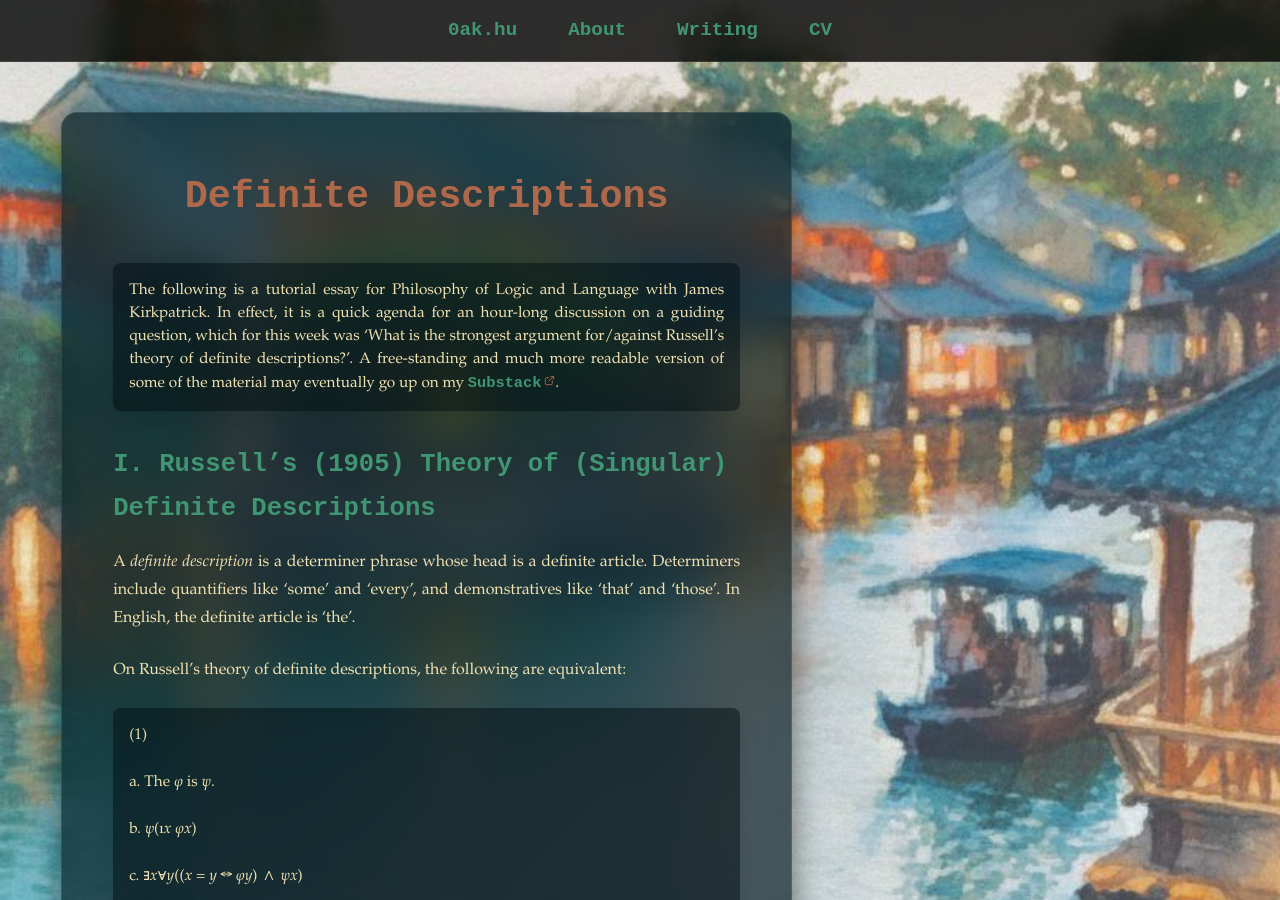
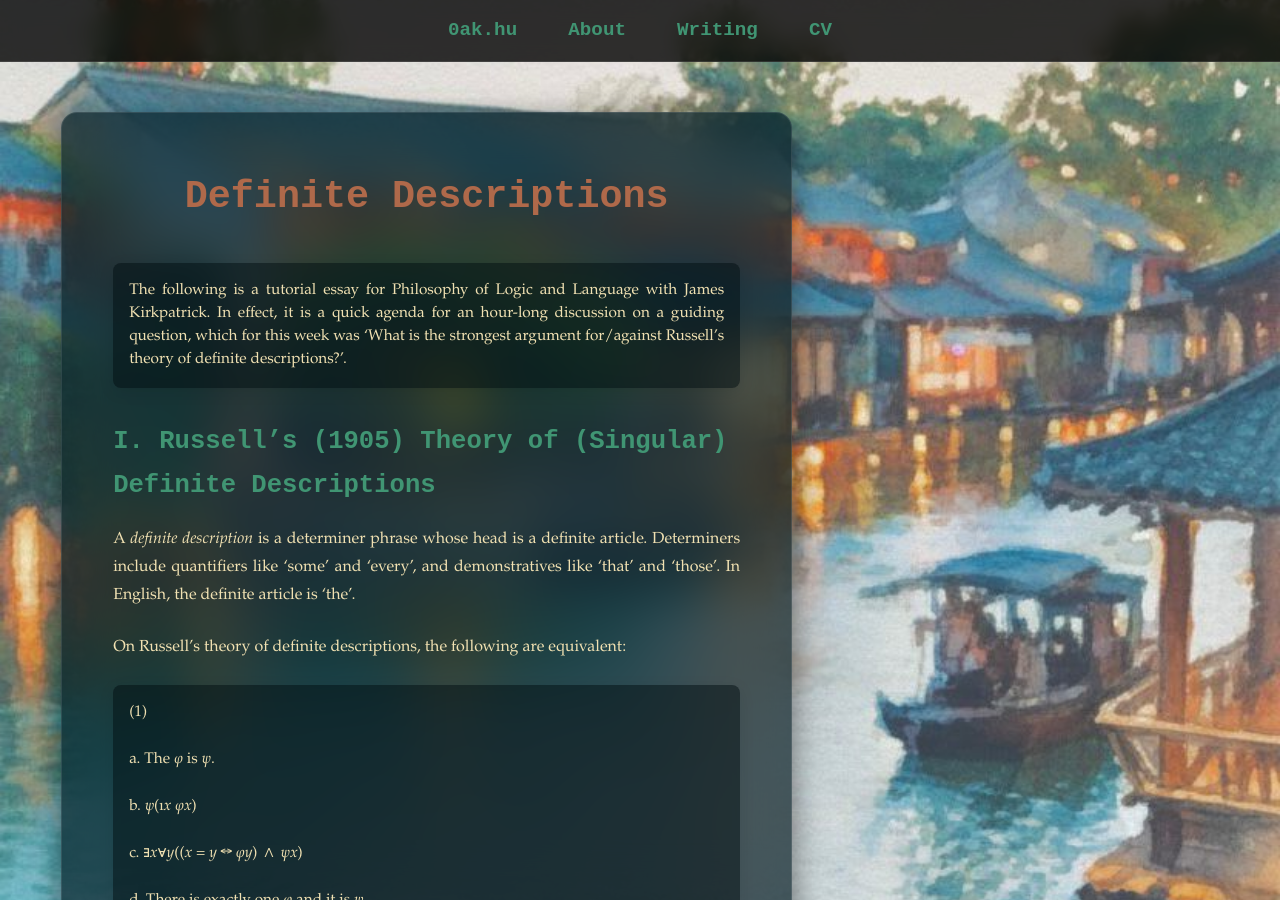
Before and after one commit to oak-hu/oak-hu.github.io, a Jekyll site: the page built from writing/definite-descriptions.md, in a window 1280 px wide and 900 px high. Built offline with Jekyll 4.4.1, drawn with Linux system fonts in a browser that asks for light colours; some web fonts are replaced.

Commit message:
Update definite-descriptions.md

```diff
--- a/writing/definite-descriptions.md
+++ b/writing/definite-descriptions.md
@@ -7,7 +7,7 @@ tag: "Philosophy of Language (Week 2)"
 
 # Definite Descriptions
 
-> The following is a tutorial essay for Philosophy of Logic and Language with James Kirkpatrick. In effect, it is a quick agenda for an hour-long discussion on a guiding question, which for this week was ‘What is the strongest argument for/against Russell’s theory of definite descriptions?’. A free-standing and much more readable version of some of the material may eventually go up on my [Substack](https://offhandquibbles.substack.com).
+> The following is a tutorial essay for Philosophy of Logic and Language with James Kirkpatrick. In effect, it is a quick agenda for an hour-long discussion on a guiding question, which for this week was ‘What is the strongest argument for/against Russell’s theory of definite descriptions?’.
 
 ## I. Russell’s (1905) Theory of (Singular) Definite Descriptions
 
```
